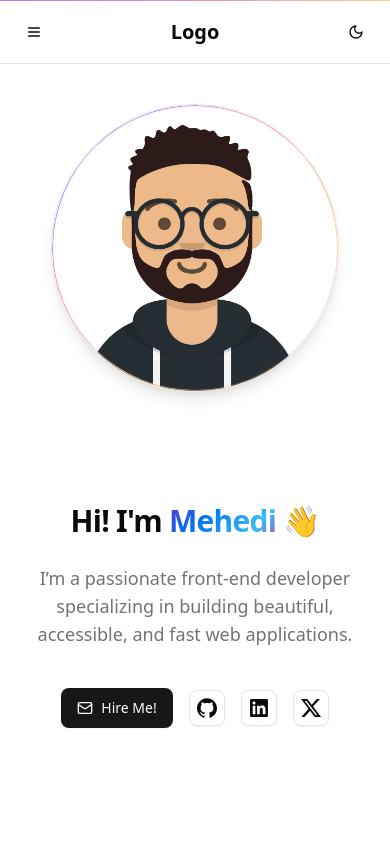
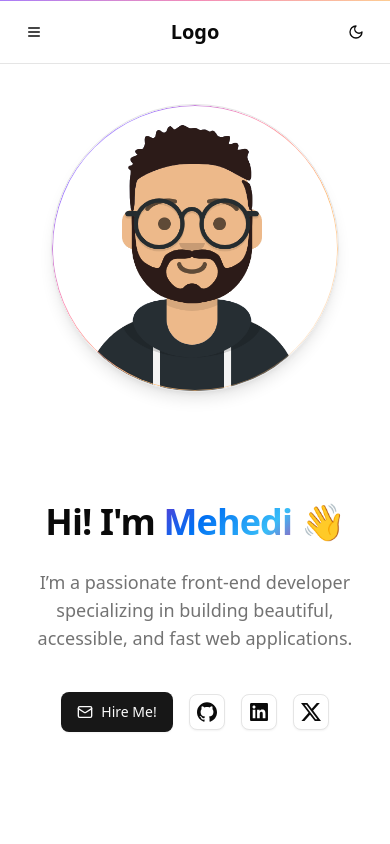
Before and after one commit to Mehedi107/my-portfolio, a Next.js app: page / in a window 390 px wide. Shown: the top 844 px of the page. Built offline with nearby package versions, Linux system fonts and the light colour scheme.

Commit message:
adjust hero title

```diff
--- a/src/components/sections/hero.js
+++ b/src/components/sections/hero.js
@@ -11,7 +11,7 @@
       <div className="max-w-6xl mx-auto px-4 sm:px-6 md:px-10 flex flex-col-reverse lg:flex-row justify-between items-center gap-10 min-h-[calc(100vh-70px)] py-10 sm:py-20">
         {/* Left: Text Content */}
         <div className="flex-1 space-y-6 text-center lg:text-left">
-          <h1 className="text-3xl sm:text-4xl md:text-5xl font-bold leading-tight tracking-tight">
+          <h1 className="text-4xl md:text-5xl font-bold leading-tight tracking-tight">
             Hi! I'm <AuroraText>Mehedi</AuroraText> 👋
           </h1>
           <p className="text-muted-foreground text-lg max-w-xl mx-auto">
```
